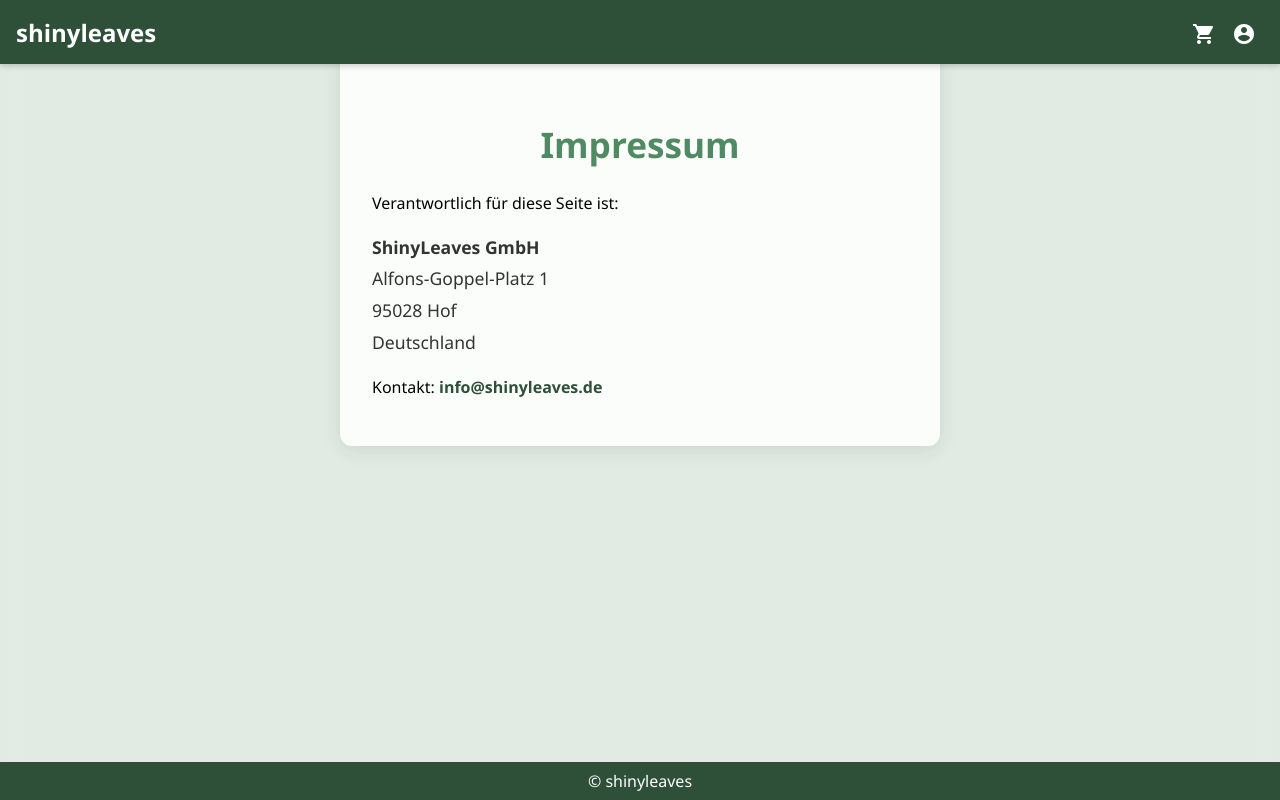
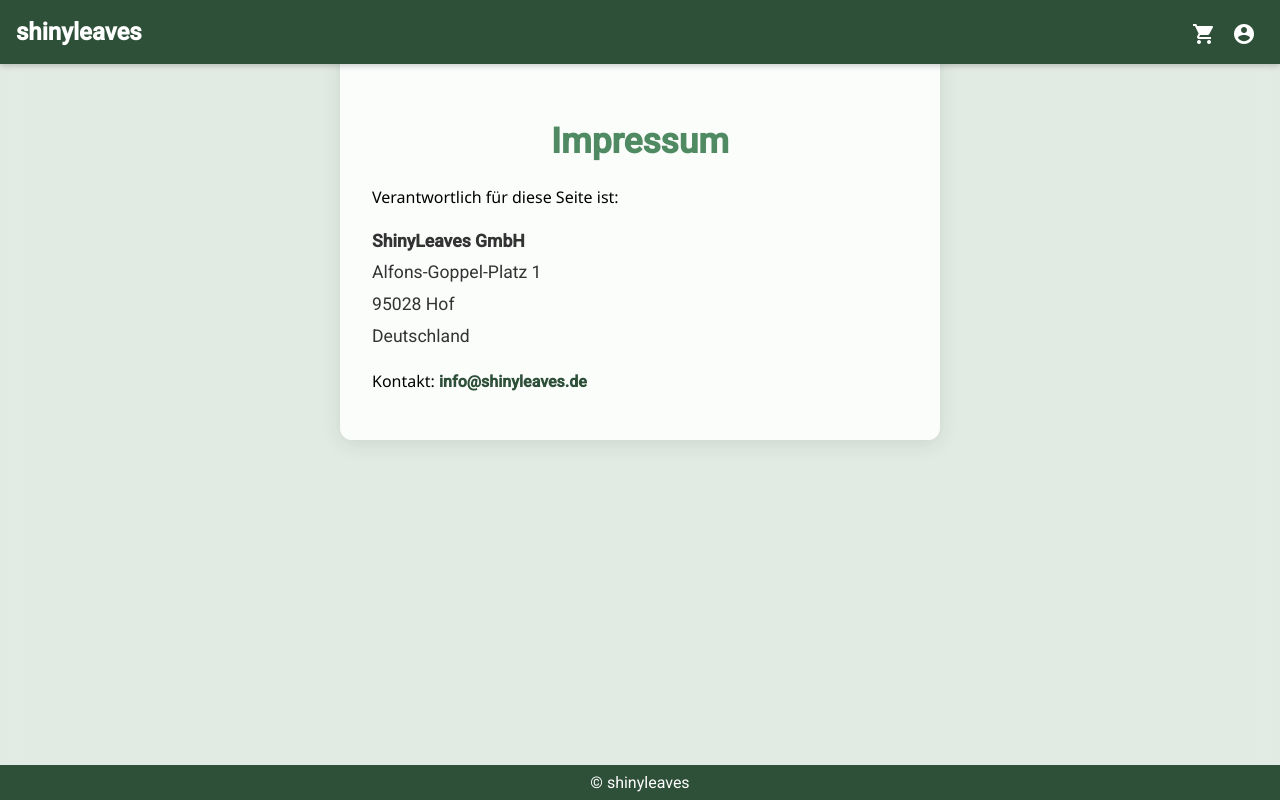
Before and after one commit to ktrifel/shinyleaves-frontend, an Angular app in the folder test-frontend/: page /impressum in a window 1280 px wide. Built offline with nearby package versions, Linux system fonts and the light colour scheme.

Commit message:
test60 (anpassen font etc)

```diff
--- a/test-frontend/src/app/components/product-list/product-list.component.css
+++ b/test-frontend/src/app/components/product-list/product-list.component.css
@@ -62,15 +62,17 @@
 /* Titel */
 mat-card-title{
   font-size:1.25rem;
+  font-family: 'Roboto', sans-serif;
   font-weight:700;
   margin-bottom:.25rem;
-  color: #2E4F38;
+  color: #508a62;
 }
 
 /* Inhalte */
 mat-card-content {
   background-color: rgba(200, 200, 200, 0.3); /* sehr transparenter hellgrauer Hintergrund */
   padding: 0.5rem 0.75rem;
+  font-family: 'Roboto', sans-serif;
   border-radius: 12px;
   backdrop-filter: blur(2px);
 }
@@ -89,6 +91,7 @@
   padding: .55rem 1.2rem;
   border-radius: 22px;
   font-weight: 700;
+  font-family: 'Roboto', sans-serif;
   text-transform: none;
   border: 2px solid #508a62; /* <- grüne Umrandung */
 }
--- a/test-frontend/src/app/pages/impressum/impressum.component.css
+++ b/test-frontend/src/app/pages/impressum/impressum.component.css
@@ -2,6 +2,7 @@
 .impressum-title {
   font-size: 2.2rem;
   font-weight: 700;
+  font-family: 'Roboto', sans-serif;
   text-align: center;
   margin-top: 2.5rem;
   margin-bottom: 1.5rem;
@@ -11,6 +12,7 @@
 /* Firmen-Infos optisch hervorheben */
 .company-info {
   line-height: 1.8;
+  font-family: 'Roboto', sans-serif;
   font-size: 1.1rem;
   color: #333;
 }
@@ -19,6 +21,7 @@
 .email-link {
   color: #2E4F38;
   font-weight: 600;
+  font-family: 'Roboto', sans-serif;
   text-decoration: none;
 }
 
--- a/test-frontend/src/styles.css
+++ b/test-frontend/src/styles.css
@@ -55,6 +55,7 @@
   color: white; /* fix: weiße Schrift auf dunklem Hintergrund */
   text-decoration: none;
   cursor: pointer;
+  font-family: 'Roboto', sans-serif;
 }
 
 /* Abstandhalter für Icons */
@@ -88,6 +89,7 @@
   width: 100%;
   background-color: #2E4F38;
   color: white;
+  font-family: 'Roboto', sans-serif;
   padding: 8px 0;
   text-align: center;
   z-index: 100;
```
